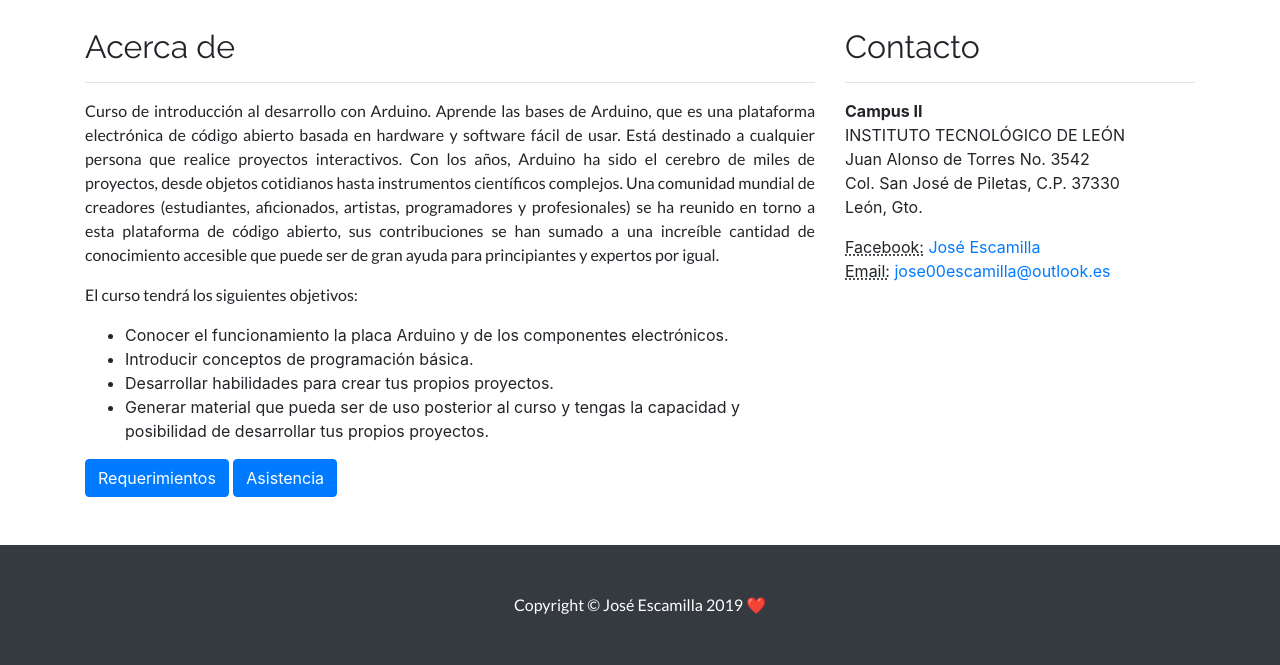
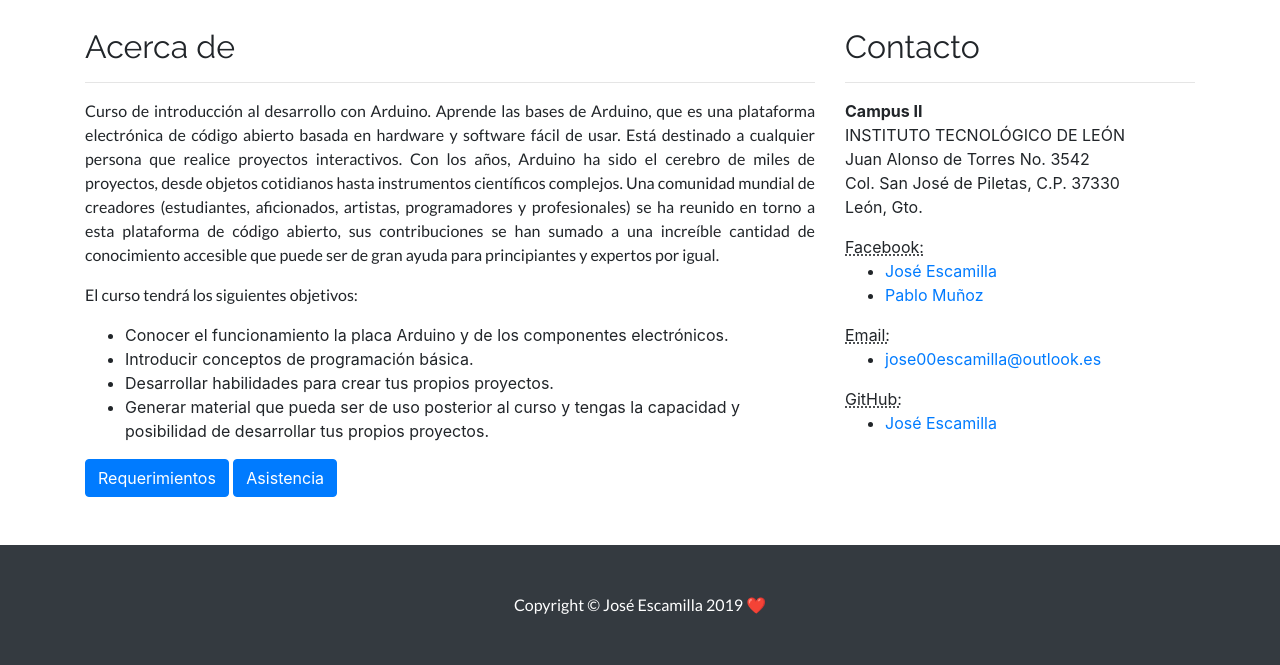
Before and after one commit to Jose-Escamilla/Pagina-Arduino, a Flask app: page / in a window 1280 px wide. Shown: the part 384-1049 px from the top of the page. Run offline with Flask 2, Linux system fonts and the light colour scheme; some libraries are stand-ins or nearby versions.

Commit message:
Actualización

```diff
--- a/templates/index.html
+++ b/templates/index.html
@@ -32,10 +32,18 @@
           </address>
           <address>
             <abbr title="Facebook">Facebook:</abbr>
-            <a href="https://www.facebook.com/profile.php?id=100001239615583 ">José Escamilla</a>
-            <br>
+            <ul>
+              <li><a href="https://www.facebook.com/profile.php?id=100001239615583 ">José Escamilla</a></li>
+              <li><a href="https://www.facebook.com/munoz.p.pa ">Pablo Muñoz</a></li>
+            </ul>
             <abbr title="Email">Email:</abbr>
-            <a href="mailto:jose00escamilla@outlook.es ">jose00escamilla@outlook.es </a>
+            <ul>
+              <li><a href="mailto:jose00escamilla@outlook.es ">jose00escamilla@outlook.es </a></li>
+            </ul>
+            <abbr title="GitHub">GitHub:</abbr>
+            <ul>
+              <li><a href="https://github.com/Jose-Escamilla">José Escamilla</a></li>
+            </ul>
           </address>
         </div>
       </div>
```
